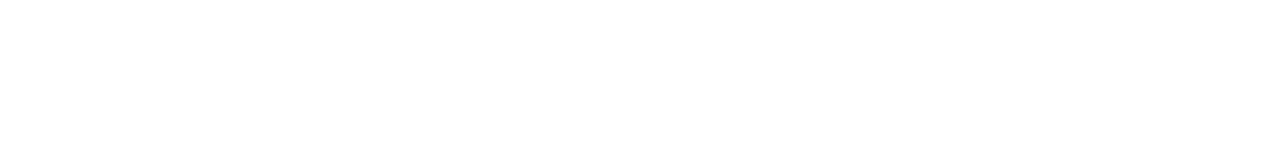
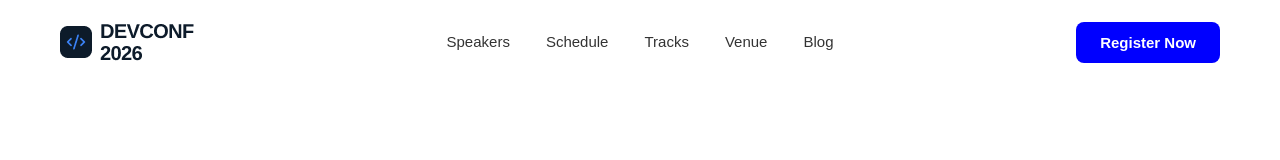
Before and after one commit to mushfiqur17/assignment1, a plain HTML site: page index.html in a window 1280 px wide. Drawn offline with Linux system fonts and the light colour scheme.

Commit message:
Added Nav Bar

```diff
--- a/index.html
+++ b/index.html
@@ -4,8 +4,23 @@
     <meta charset="UTF-8">
     <meta name="viewport" content="width=device-width, initial-scale=1.0">
     <title>Document</title>
+    <link rel="stylesheet" href="./styles/nav.css" class="css">
 </head>
 <body>
+    <nav class="navbar">
+         <a href="index.html" class="navbar_logo">
+            <img src="./media/logo.png" alt="DevConf 2026 Logo" class="navbar_logo-img">
+        </a>
 
+        <ul class="navbar_links">
+            <li><a href="#speakers">Speakers</a></li>
+            <li><a href="#schedule">Schedule</a></li>
+            <li><a href="#tracks">Tracks</a></li>
+            <li><a href="#venue">Venue</a></li>
+            <li><a href="#blog">Blog</a></li>
+        </ul>
+
+        <a class="navbar_cta" href="#register">Register Now</a>
+    </nav>
 </body>
 </html>
--- /dev/null
+++ b/styles/nav.css
@@ -0,0 +1,70 @@
+* {
+    margin: 0;
+    padding: 0;
+    box-sizing: border-box;
+}
+
+body {
+    font-family: Arial, Helvetica, sans-serif;
+}
+
+a {
+    text-decoration: none;
+}
+
+ul {
+    list-style: none;
+}
+
+.navbar {
+    display: grid;
+    grid-template-columns: 1fr auto 1fr;
+    align-items: center;
+    padding: 20px 60px;
+    background-color: white;
+    border-bottom: 1px solid white;
+}
+
+.navbar_logo {
+    display: flex;
+    align-items: center;
+    gap: 12px;
+    justify-self: start;
+}
+
+.navbar_logo-img {
+    height: 44px;
+    width: auto;
+    display: block;
+}
+
+.navbar_links {
+    display: flex;
+    align-items: center;
+    gap: 36px;
+    justify-self: center;
+}
+
+.navbar_links a {
+    font-size: 15px;
+    font-weight: 500;
+    color: #333333;
+}
+
+.navbar_links a:hover {
+    color: #3b4cf6;
+}
+
+.navbar_cta {
+    justify-self: end;
+    background: blue;
+    color: #ffffff;
+    font-size: 15px;
+    font-weight: 600;
+    padding: 12px 24px;
+    border-radius: 8px;
+}
+
+.navbar_cta:hover {
+    background: black;
+}
```
Also changed, not shown: media/andrej.png (added), media/banner.jpg (added), media/demis.png (added), media/gary.png (added), media/logo.png (added), media/mustafa.png (added).
